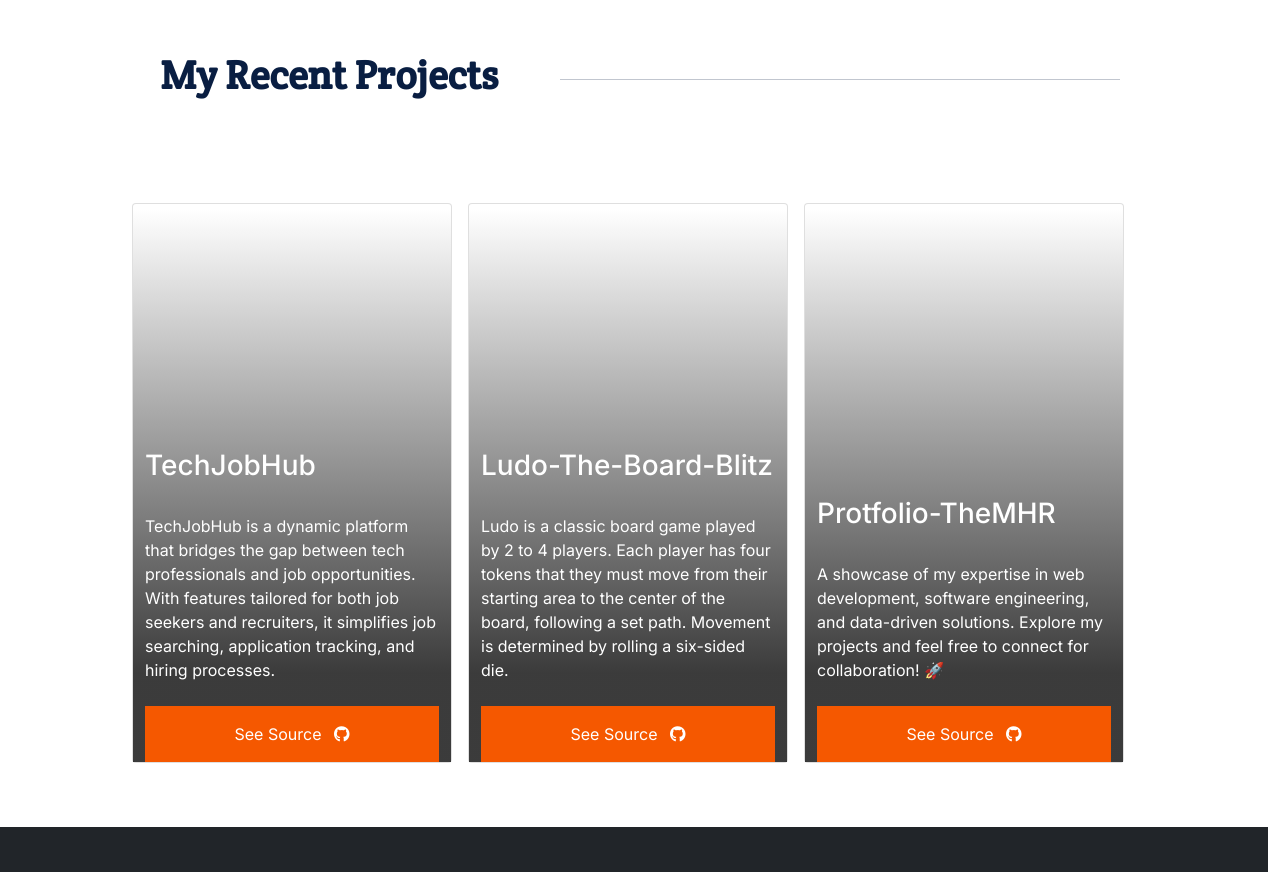
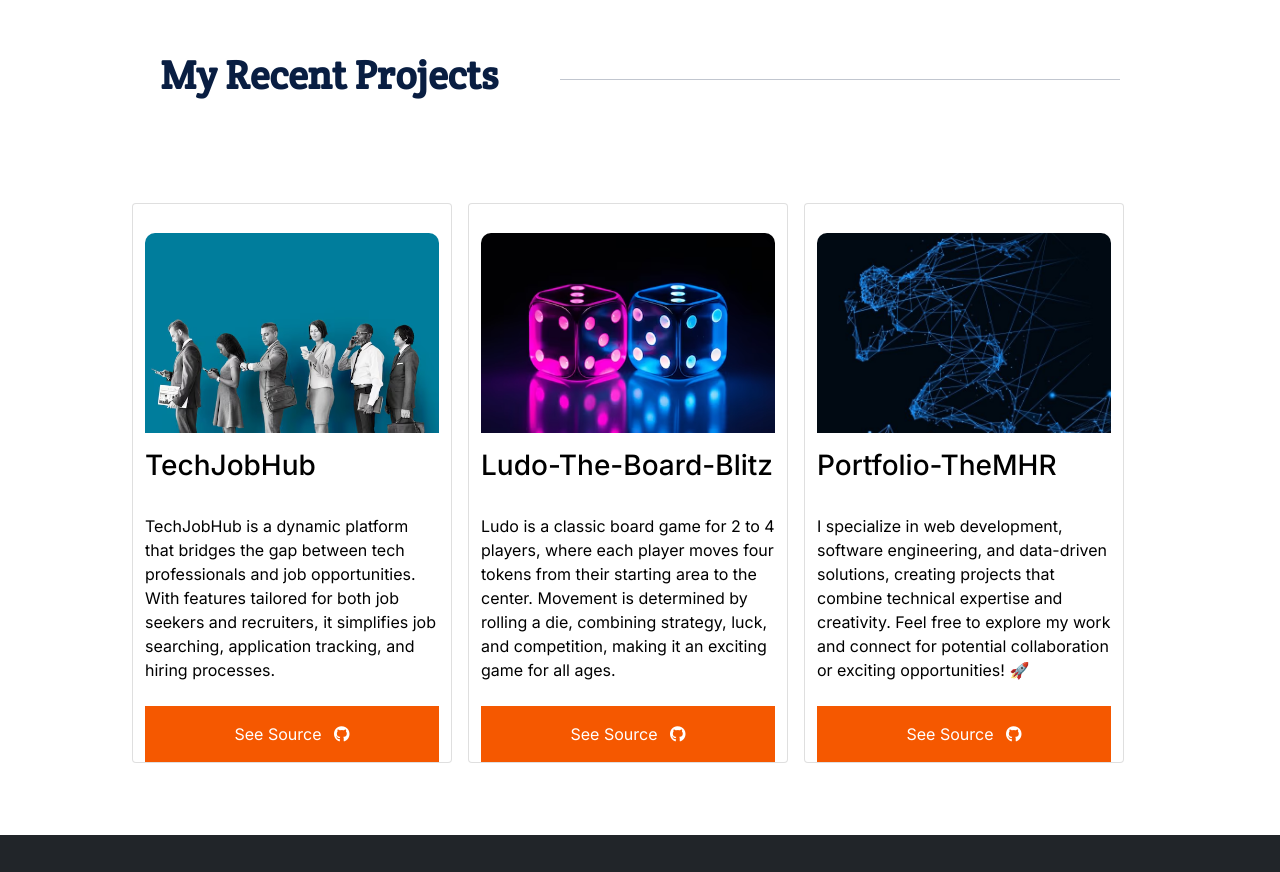
Before and after one commit to makmodol1173/Portfolio-TheMHR, a plain HTML site: page index.html in a window 1280 px wide. Shown: the part 808-1680 px from the top of the page. Drawn offline with nearby package versions, Linux system fonts and the light colour scheme.

Commit message:
image added for project

```diff
--- a/css/style.css
+++ b/css/style.css
@@ -51,18 +51,18 @@ body {
   border-radius: 50%;
   border: 1px solid #fff;
   margin-right: 150px;
+}
 
+.card-img-top {
+  width: 100%;
+  height: 200px;
+  object-fit: cover;
+  border-radius: 10px 10px 0 0;
 }
 
 .text-lights {
   color: #05213d !important;
 }
-
-  /* .image-container {
-    display: flex;
-    justify-content: flex-end;
-    align-items: center;
-  } */
 
 .headline {
   padding-top: 10rem;
@@ -113,57 +113,25 @@ body {
 
 .work-card {
   height: 70vh;
-  color: #fff;
-}
-
-.work-card button {
-  display: none;
+  color: #000000;
+  background-size: cover;
+  background-position: center;
+  background-repeat: no-repeat;
+  transition: none !important;
 }
 
 .work-card:hover {
-  padding: 0;
-}
-
-.work-card:hover h3,
-.work-card:hover p,
-.work-card:hover ul,
-.work-card:hover li {
-  display: none;
-}
-
-.work-card:hover button {
-  display: block;
+  background-image: inherit !important;
 }
 
 .work .card-bg-1-4 {
-  background-image: linear-gradient(180deg, rgba(38, 38, 38, 0) 0.85%, rgba(38, 38, 38, 0.9) 84%), url(../../assets/work-card-bg-1-4.png);
-  background-repeat: no-repeat;
-  background-position: 43.5% 0%;
-  background-size: cover;
-}
-
-.work .card-bg-1-4:hover {
   background-image: url(../../assets/work-card-bg-1-4.png);
 }
 
 .work .card-bg-2-5 {
-  background-image: linear-gradient(180deg, rgba(38, 38, 38, 0) 0.85%, rgba(38, 38, 38, 0.9) 84%), url(../../assets/work-card-bg-2-5.png);
-  background-repeat: no-repeat;
-  background-position: 43.5% 0%;
-  background-size: cover;
-}
-
-.work .card-bg-2-5:hover {
   background-image: url(../../assets/work-card-bg-2-5.png);
 }
 
 .work .card-bg-3-6 {
-  background-image: linear-gradient(180deg, rgba(38, 38, 38, 0) 0.85%, rgba(38, 38, 38, 0.9) 84%), url(../../assets/work-card-bg-3-6.png);
-  background-repeat: no-repeat;
-  background-position: 45% 0%;
-  background-size: cover;
-}
-
-.work .card-bg-3-6:hover {
   background-image: url(../../assets/work-card-bg-3-6.png);
 }
--- a/index.html
+++ b/index.html
@@ -100,26 +100,30 @@
     <!-- WORKS on CARDS starts here -->
     <div class="d-grid justify-content-center gap-4">
         <div class="row w-100 gap-3 justify-content-center">
-        <div class="col-sm-10  col-md-5 col-lg-3 card work-card card-bg-1-4 justify-content-end">
-          <h3 class="card-title pt-5 mt-5">TechJobHub</h3>
+            <div class="col-sm-10 col-md-5 col-lg-3 card work-card card-bg-1-4 justify-content-end">
+                <img src="image/techjobhub.png" class="card-img-top" alt="TechJobHub Image">
+                <h3 class="card-title pt-3">TechJobHub</h3>
                 <p class="card-text my-4">TechJobHub is a dynamic platform that bridges the gap between tech professionals and job opportunities. With features tailored for both job seekers and recruiters, it simplifies job searching, application tracking, and hiring processes.</p>
                 <a href="https://github.com/makmodol1173/Software-project-lab-2" target="_blank" class="btn btn-custom py-3 px-3">
                     See Source <i class="fa-brands fa-github ms-2"></i>
                 </a>
             </div>
-        <div class="col-sm-10  col-md-5 col-lg-3 card work-card card-bg-2-5 justify-content-end">
-          <h3 class="card-title pt-5 mt-5">Ludo-The-Board-Blitz</h3>
-          <p class="card-text my-4">Ludo is a classic board game played by 2 to 4 players. Each player has four tokens that they must move from their starting area to the center of the board, following a set path. Movement is determined by rolling a six-sided die.</p>
+            <div class="col-sm-10 col-md-5 col-lg-3 card work-card card-bg-2-5 justify-content-end">
+                <img src="image/ludo.png" class="card-img-top" alt="Ludo-The-Board-Blitz Image">
+                <h3 class="card-title pt-3">Ludo-The-Board-Blitz</h3>
+                <p class="card-text my-4">Ludo is a classic board game for 2 to 4 players, where each player moves four tokens from their starting area to the center. Movement is determined by rolling a die, combining strategy, luck, and competition, making it an exciting game for all ages.</p>
                 <a href="https://github.com/makmodol1173/Ludo-The-Board-Blitz" class="btn btn-custom py-3 px-3">
                     See Source <i class="fa-brands fa-github ms-2"></i>
                 </a>
             </div>
-        <div class="col-sm-10  col-md-5 col-lg-3 card work-card card-bg-3-6 justify-content-end">
-          <h3 class="card-title pt-5 mt-5">Protfolio-TheMHR</h3>
-          <p class="card-text my-4">A showcase of my expertise in web development, software engineering, and data-driven solutions. Explore my projects and feel free to connect for collaboration! 🚀</p>
+            <div class="col-sm-10 col-md-5 col-lg-3 card work-card card-bg-3-6 justify-content-end">
+                <img src="image/portfolio_img.png" class="card-img-top" alt="Portfolio-TheMHR Image">
+                <h3 class="card-title pt-3">Portfolio-TheMHR</h3>
+                <p class="card-text my-4">I specialize in web development, software engineering, and data-driven solutions, creating projects that combine technical expertise and creativity. Feel free to explore my work and connect for potential collaboration or exciting opportunities! 🚀</p>
                 <a href="https://github.com/makmodol1173/Portfolio-TheMHR" class="btn btn-custom py-3 px-3">
                     See Source <i class="fa-brands fa-github ms-2"></i>
                 </a>
+            </div>
         </div>
 
   <!-- About Me Section Starts here -->
@@ -189,7 +193,7 @@
         style="border:none; border-bottom: 1.5px solid #dbd8d7; border-radius: none;">
       <label for="message" class="form-label"></label>
       <textarea name="" id="message" cols="30" rows="4"
-        placeholder="Hello Mariane. I would like to get in touch with you..." class="form-control mb-2 py-3"
+        placeholder="Hello Makmudul. I would like to get in touch with you..." class="form-control mb-2 py-3"
         style="border:none; border-radius: none; background-color: #fbf8f7;"></textarea>
       <button class="btn btn-custom fit-content" style="width:fit-content;">Get In
         Touch</button>
```
Also changed, not shown: image/image.png (deleted), image/ludo.png (added), image/portfolio_img.png (added), image/techjobhub.png (added). Lines whose indentation alone changed are shown as unchanged.
